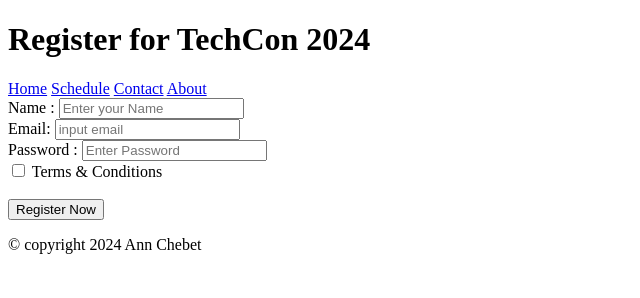
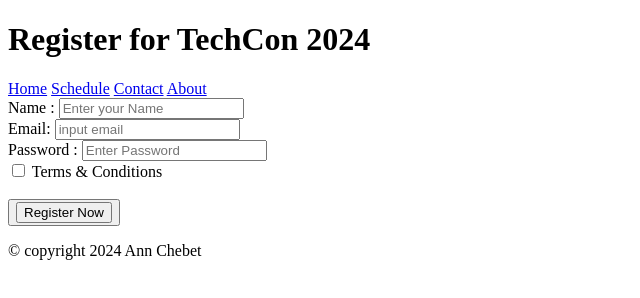
Before and after one commit to nanagitari/TechCon_HTML, a plain HTML site: page techcon_website/register.html in a window 1280 px wide. Shown: the whole page, without its empty margins (0-640 px from the left). Drawn offline with Linux system fonts and the light colour scheme.

Commit message:
changed the button tag

```diff
--- a/techcon_website/register.html
+++ b/techcon_website/register.html
@@ -27,10 +27,9 @@
                 <label for="Term&Condition">Terms & Conditions</label>
                 <br>
                 <br>
-
-                <buttton>
-                    <input type="submit" value="Register Now">
-                </buttton>
+                <button>
+                <input type="submit" value="Register Now">
+                </button>
 
             </form>
         </main>
```
